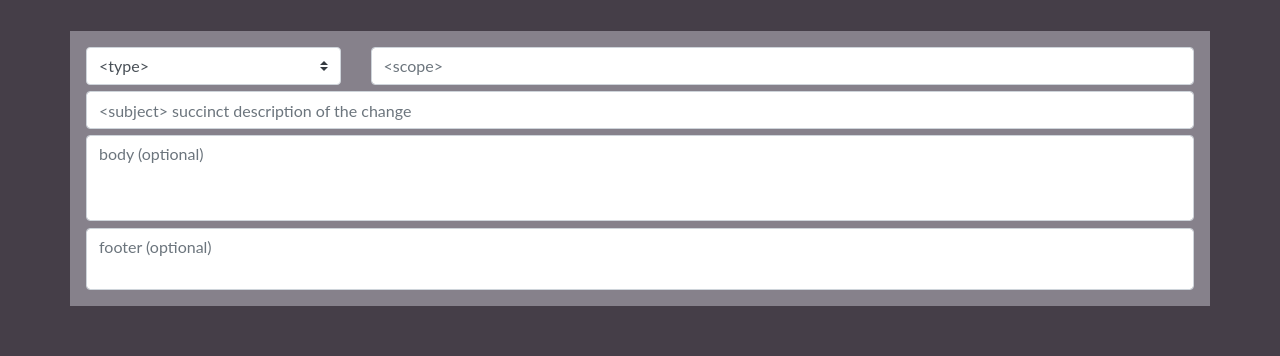
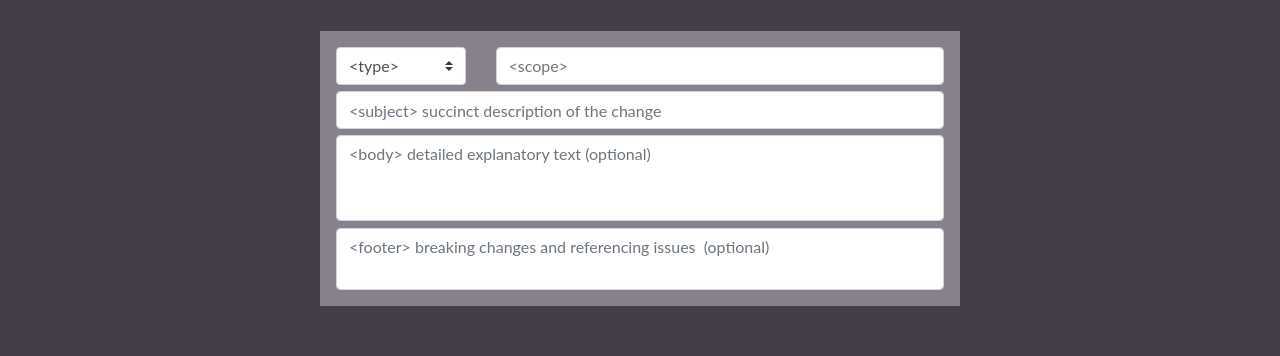
Before and after one commit to chiflix/commitlintio, a Vue app: page /#/ in a window 1280 px wide. Shown: the part 120-476 px from the top of the page. Built offline with nearby package versions, Linux system fonts and the light colour scheme; what vue-async-computed, vue-clipboard2, vue-script2 would draw is missing.

Commit message:
style: limit max width to 72 characters

```diff
--- a/src/components/Home.vue
+++ b/src/components/Home.vue
@@ -79,5 +79,6 @@ export default {
 .footer {
   color: #fefeff;
   padding: 0.8em;
+  max-width: 40em;
 }
 </style>
--- a/src/components/Linter.vue
+++ b/src/components/Linter.vue
@@ -31,7 +31,7 @@
   <b-row>
     <b-col>
       <b-form-textarea v-model="commitMessageBody"
-                       placeholder="body (optional)"
+                       placeholder="<body> detailed explanatory text (optional)"
                        :rows="3"
                        :max-rows="6"
                        v-b-popover.hover.bottom="tipBody">
@@ -41,7 +41,7 @@
   <b-row>
     <b-col>
       <b-form-textarea v-model="commitMessageFooter"
-                      placeholder="footer (optional)"
+                      placeholder="<footer> breaking changes and referencing issues  (optional)"
                       :rows="1"
                       :max-rows="6"
                       v-b-popover.hover.bottom="tipFooter">
@@ -102,10 +102,12 @@ export default {
       tipScope: 'could be anything specifying place of the commit change. For example $location, $browser, $compile, $rootScope, ngHref, ngClick, ngView, etc...',
       tipSubject: `- use imperative, present tense: "change" not “changed” nor “changes”
   - don't capitalize first letter
-  - no dot (.) at the end`,
-      tipType: 'must be one of the options',
+  - no dot (.) at the end
+  - in around 50 characters or less`,
+      tipType: 'must be one of these types',
       tipBody: `- use imperative, present tense: “change” not “changed” nor “changes”
-- includes motivation for the change and contrasts with previous behavior`,
+- includes motivation for the change and contrasts with previous behavior
+- wrap it to about 72 characters`,
       tipFooter: `- contain any information about breaking changes with the description of the change, justification and migration notes
 - reference GitHub issues that this commit Closes. such as closed bugs should be listed in the footer prefixed with "Closes" keyword like: "Closes #234, #241"`,
     };
@@ -119,7 +121,7 @@ export default {
         fix: 'bug fix',
         docs: 'documentation',
         style: 'formatting, missing semi colons, etc.',
-        refactor: 'neither fixes a bug or adds a feature',
+        refactor: 'restructuring existing code, but not bug or feature',
         test: 'adding missing tests',
         chore: 'maintain',
         build: 'build system or external dependencies changes',
@@ -206,6 +208,7 @@ export default {
 .linterContainer {
   background-color: #86818B;
   padding: 0.8em;
+  max-width: 40em;
 }
 .row {
   padding: 0.2em;
```
Also changed, not shown: 1 other file (tests, documents, lock files or other folders).
